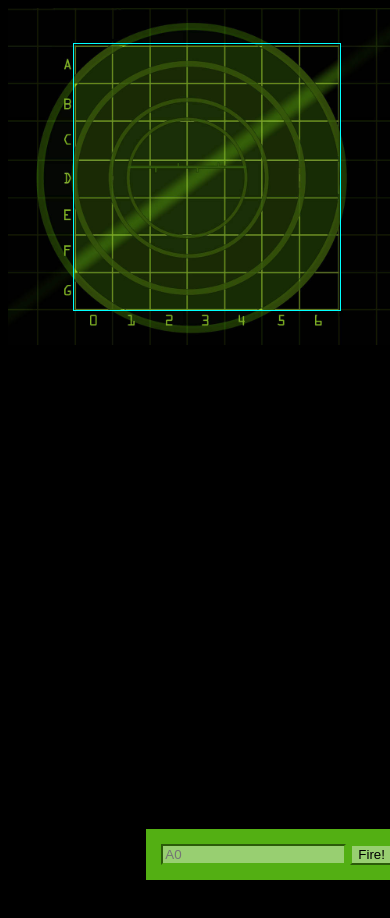
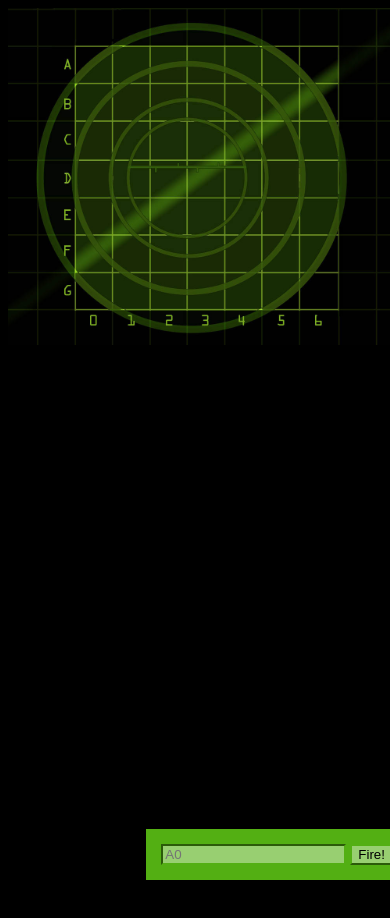
Before and after one commit to CaliforniaDev/Battleship, a plain HTML site: page index.html in a window 390 px wide. Drawn offline with Linux system fonts and the light colour scheme.

Commit message:
Remove testing border

```diff
--- a/styles.css
+++ b/styles.css
@@ -55,7 +55,6 @@ form input {
     position: absolute;
     left: 140px;
     top: 75px;
-    border: 1px solid cyan;
   }
   td {
     width: 72px;
```
